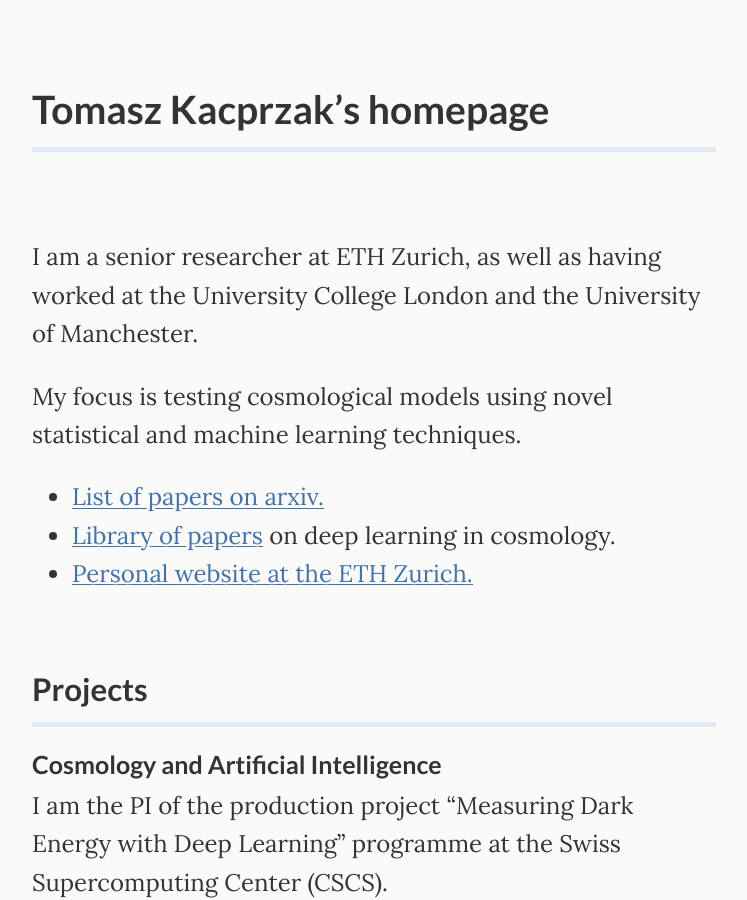
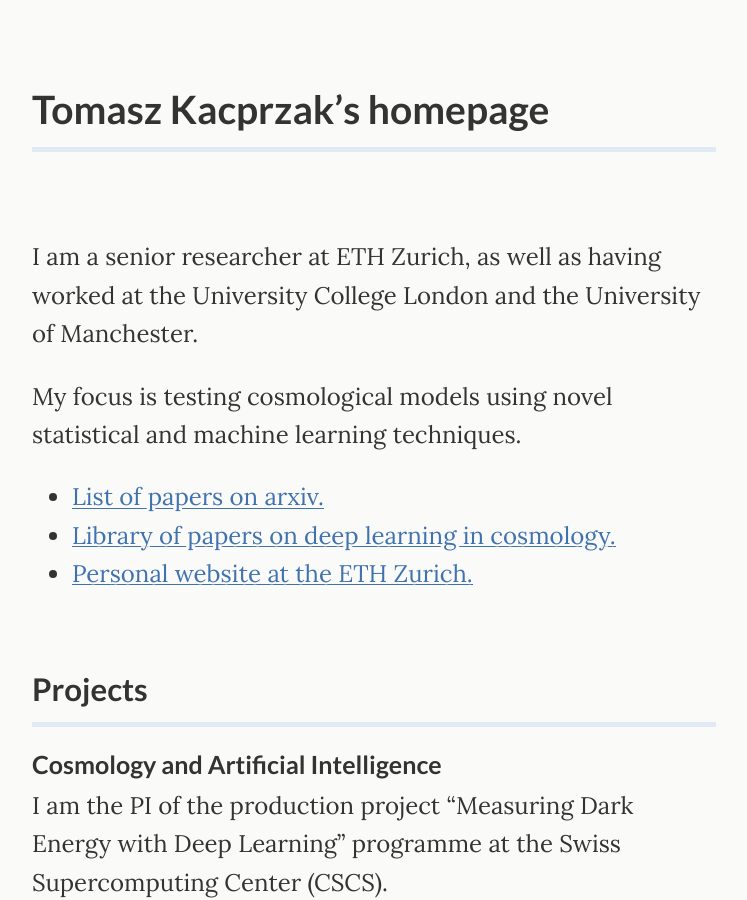
Before and after one commit to tomaszkacprzak/tomaszkacprzak.github.io, a Jekyll site: the page built from index.md, in a window 1280 px wide and 900 px high. Shown: the whole window, without its empty margins (266-1013 px from the left). Built offline with Jekyll 4.4.1, drawn with Linux system fonts in a browser that asks for light colours.

```diff
--- a/index.md
+++ b/index.md
@@ -16,7 +16,7 @@ I am a senior researcher at ETH Zurich, as well as having worked at the Universi
 My focus is testing cosmological models using novel statistical and machine learning techniques.
 
    *   [List of papers on arxiv.](https://arxiv.org/find/astro-ph/1/au:+Kacprzak_T/0/1/0/all/0/1)
-   *   [Library of papers](https://ui.adsabs.harvard.edu//#user/libraries/Tm731Ip0TkqWf9jLr5bMpA) on deep learning in cosmology.
+   *   [Library of papers on deep learning in cosmology.](https://ui.adsabs.harvard.edu//#user/libraries/Tm731Ip0TkqWf9jLr5bMpA)
    *   [Personal website at the ETH Zurich.](https://ethz.ch/content/specialinterest/phys/particle-physics/ipa/en/people/person-detail.MjEyNzM5.TGlzdC8xNTE3LDU5MTA3MzQ0MA==.html)
 
 <br>
```
